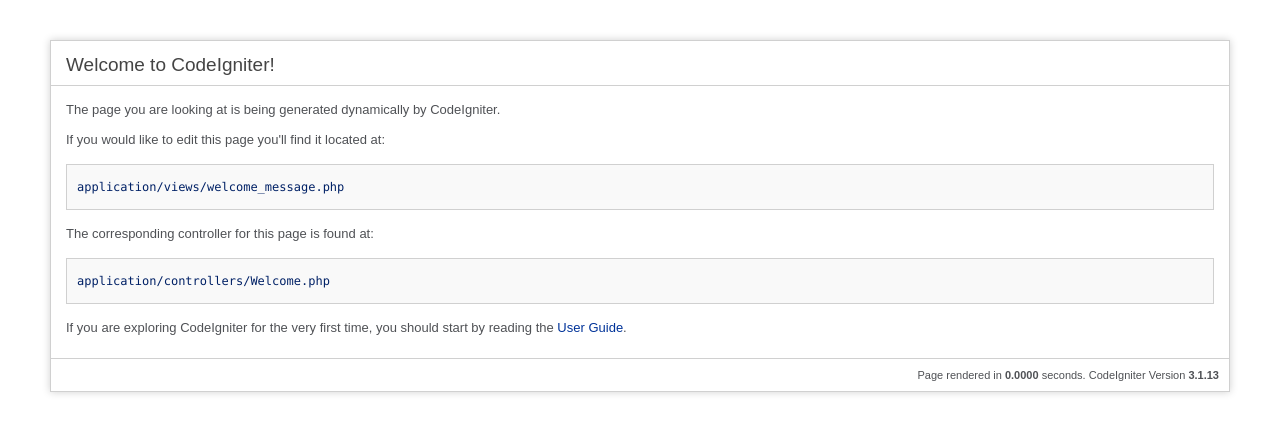
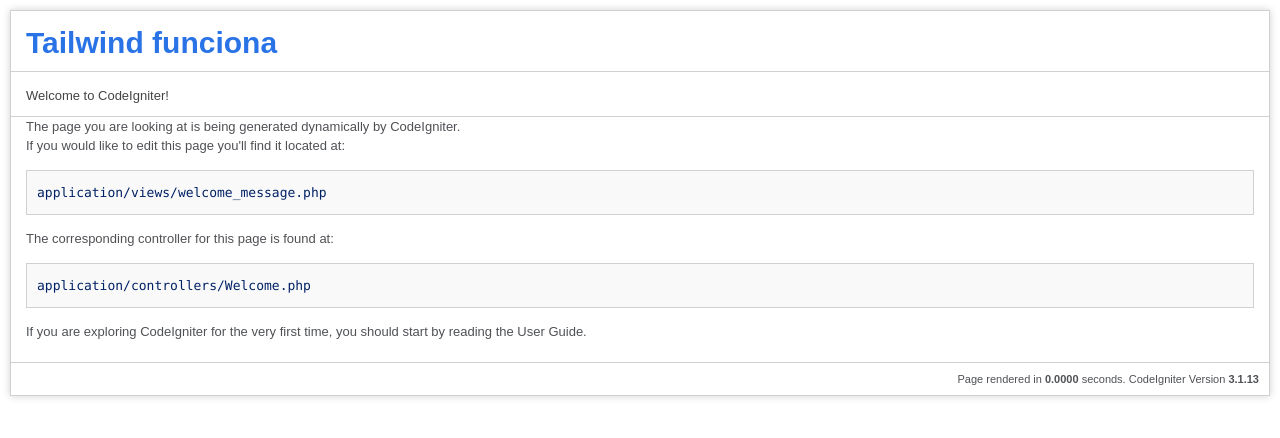
Before and after one commit to franciscosepuca02-2002/municipalidadPrestamos, a CodeIgniter app: page /municipalidadPrestamos/ in a window 1280 px wide. Shown: the top 438 px of the page. Run offline with CodeIgniter, Linux system fonts and the light colour scheme; style sheets or scripts are compiled from the project's sources.

Commit message:
ADD: Tailwind CSS v3 con compilación a assets/css/output.css / CHANGE: base_url y autocarga del helper url.

```diff
--- a/application/config/autoload.php
+++ b/application/config/autoload.php
@@ -89,7 +89,7 @@ $autoload['drivers'] = array();
 |
 |	$autoload['helper'] = array('url', 'file');
 */
-$autoload['helper'] = array();
+$autoload['helper'] = array('url');
 
 /*
 | -------------------------------------------------------------------
--- a/application/config/config.php
+++ b/application/config/config.php
@@ -1,5 +1,5 @@
 <?php
-defined('BASEPATH') OR exit('No direct script access allowed');
+defined('BASEPATH') or exit('No direct script access allowed');
 
 /*
 |--------------------------------------------------------------------------
@@ -23,7 +23,7 @@ defined('BASEPATH') OR exit('No direct script access allowed');
 | a PHP script and you can easily do that on your own.
 |
 */
-$config['base_url'] = '';
+$config['base_url'] = 'http://localhost/municipalidadPrestamos/';
 
 /*
 |--------------------------------------------------------------------------
@@ -52,7 +52,7 @@ $config['index_page'] = 'index.php';
 |
 | WARNING: If you set this to 'PATH_INFO', URIs will always be URL-decoded!
 */
-$config['uri_protocol']	= 'REQUEST_URI';
+$config['uri_protocol']    = 'REQUEST_URI';
 
 /*
 |--------------------------------------------------------------------------
@@ -78,7 +78,7 @@ $config['url_suffix'] = '';
 | than english.
 |
 */
-$config['language']	= 'english';
+$config['language']    = 'english';
 
 /*
 |--------------------------------------------------------------------------
@@ -408,12 +408,12 @@ $config['sess_regenerate_destroy'] = FALSE;
 |       'cookie_httponly') will also affect sessions.
 |
 */
-$config['cookie_prefix']	= '';
-$config['cookie_domain']	= '';
-$config['cookie_path']		= '/';
-$config['cookie_secure']	= FALSE;
-$config['cookie_httponly'] 	= FALSE;
-$config['cookie_samesite'] 	= 'Lax';
+$config['cookie_prefix']    = '';
+$config['cookie_domain']    = '';
+$config['cookie_path']        = '/';
+$config['cookie_secure']    = FALSE;
+$config['cookie_httponly']     = FALSE;
+$config['cookie_samesite']     = 'Lax';
 
 /*
 |--------------------------------------------------------------------------
--- a/application/views/welcome_message.php
+++ b/application/views/welcome_message.php
@@ -1,15 +1,23 @@
 <?php
-defined('BASEPATH') OR exit('No direct script access allowed');
-?><!DOCTYPE html>
+defined('BASEPATH') or exit('No direct script access allowed');
+?>
+<!DOCTYPE html>
 <html lang="en">
+
 <head>
 	<meta charset="utf-8">
 	<title>Welcome to CodeIgniter</title>
 
 	<style type="text/css">
+		::selection {
+			background-color: #E13300;
+			color: white;
+		}
 
-	::selection { background-color: #E13300; color: white; }
-	::-moz-selection { background-color: #E13300; color: white; }
+		::-moz-selection {
+			background-color: #E13300;
+			color: white;
+		}
 
 		body {
 			background-color: #fff;
@@ -57,7 +65,7 @@ defined('BASEPATH') OR exit('No direct script access allowed');
 
 		p {
 			margin: 0 0 10px;
-		padding:0;
+			padding: 0;
 		}
 
 		p.footer {
@@ -75,10 +83,14 @@ defined('BASEPATH') OR exit('No direct script access allowed');
 			box-shadow: 0 0 8px #D0D0D0;
 		}
 	</style>
+	<link rel="stylesheet" href="<?= base_url('assets/css/output.css') ?>">
+
 </head>
+
 <body>
 
 	<div id="container">
+		<h1 class="text-3xl font-bold text-boton">Tailwind funciona</h1>
 		<h1>Welcome to CodeIgniter!</h1>
 
 		<div id="body">
@@ -93,8 +105,9 @@ defined('BASEPATH') OR exit('No direct script access allowed');
 			<p>If you are exploring CodeIgniter for the very first time, you should start by reading the <a href="userguide3/">User Guide</a>.</p>
 		</div>
 
-	<p class="footer">Page rendered in <strong>{elapsed_time}</strong> seconds. <?php echo  (ENVIRONMENT === 'development') ?  'CodeIgniter Version <strong>' . CI_VERSION . '</strong>' : '' ?></p>
+		<p class="footer">Page rendered in <strong>{elapsed_time}</strong> seconds. <?php echo (ENVIRONMENT === 'development') ?  'CodeIgniter Version <strong>' . CI_VERSION . '</strong>' : '' ?></p>
 	</div>
 
 </body>
+
 </html>
--- /dev/null
+++ b/src/input.css
@@ -0,0 +1,3 @@
+@tailwind base;
+@tailwind components;
+@tailwind utilities;
--- /dev/null
+++ b/tailwind.config.js
@@ -0,0 +1,25 @@
+/** @type {import('tailwindcss').Config} */
+module.exports = {
+      content: [
+              "./application/views/**/*.php",
+              "./application/views/**/*.html",
+              "./application/controllers/**/*.php",
+              "./application/models/**/*.php",
+              "./application/config/**/*.php",
+              "./assets/js/**/*.js",
+      ],
+      theme: {
+              extend: {
+                      colors: {
+                              fondo: "#EFF7FF",
+                              suave: "#DCEDFD",
+                              borde: "#C0E0FD",
+                              boton: "#2973E7",
+                              hover: "#215DD4",
+                              texto: "#204388",
+                              titulo: "#182A53",
+                      },
+              },
+      },
+      plugins: [],
+};
```
Also changed, not shown: package.json (added, +25 -0 lines), package-lock.json (added), 1 other file. Lines whose indentation alone changed are shown as unchanged.
